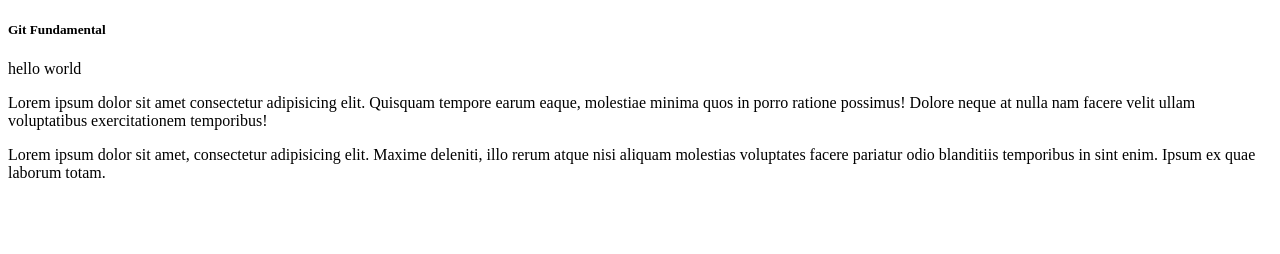
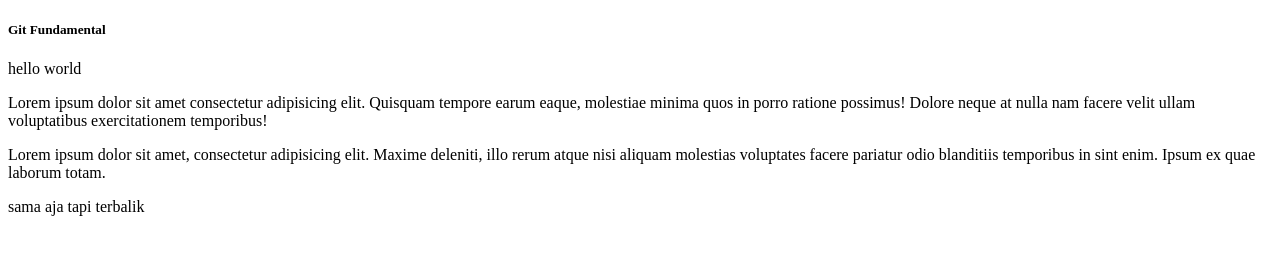
Before and after one commit to ramaffendi/belajar-git, a plain HTML site: page index.html in a window 1280 px wide. Drawn offline with Linux system fonts and the light colour scheme.

```diff
--- a/index.html
+++ b/index.html
@@ -14,5 +14,6 @@
             aliquam molestias voluptates facere pariatur odio blanditiis temporibus in sint enim.
             Ipsum ex quae laborum totam.
         </p>
+        <p>sama aja tapi terbalik</p>
 </body>
 </html>
```
